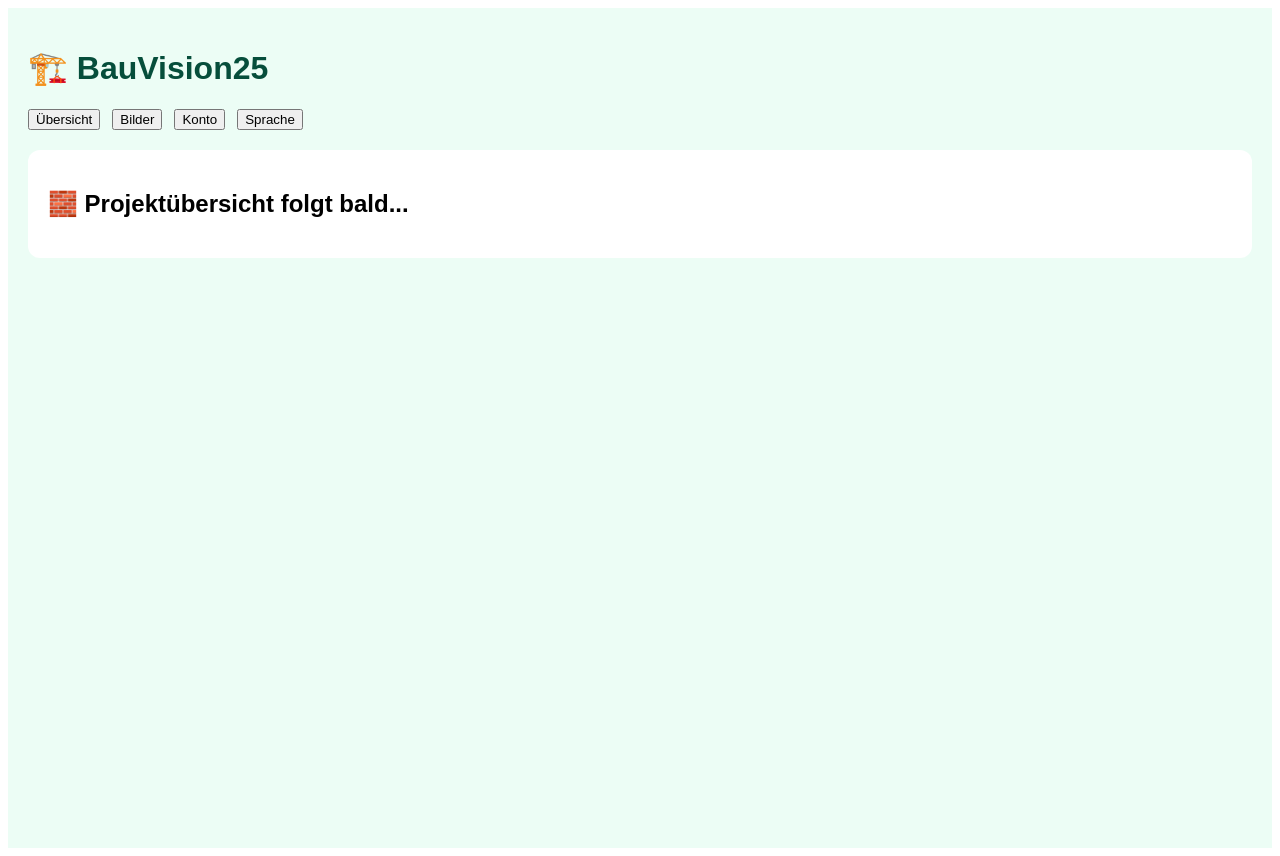
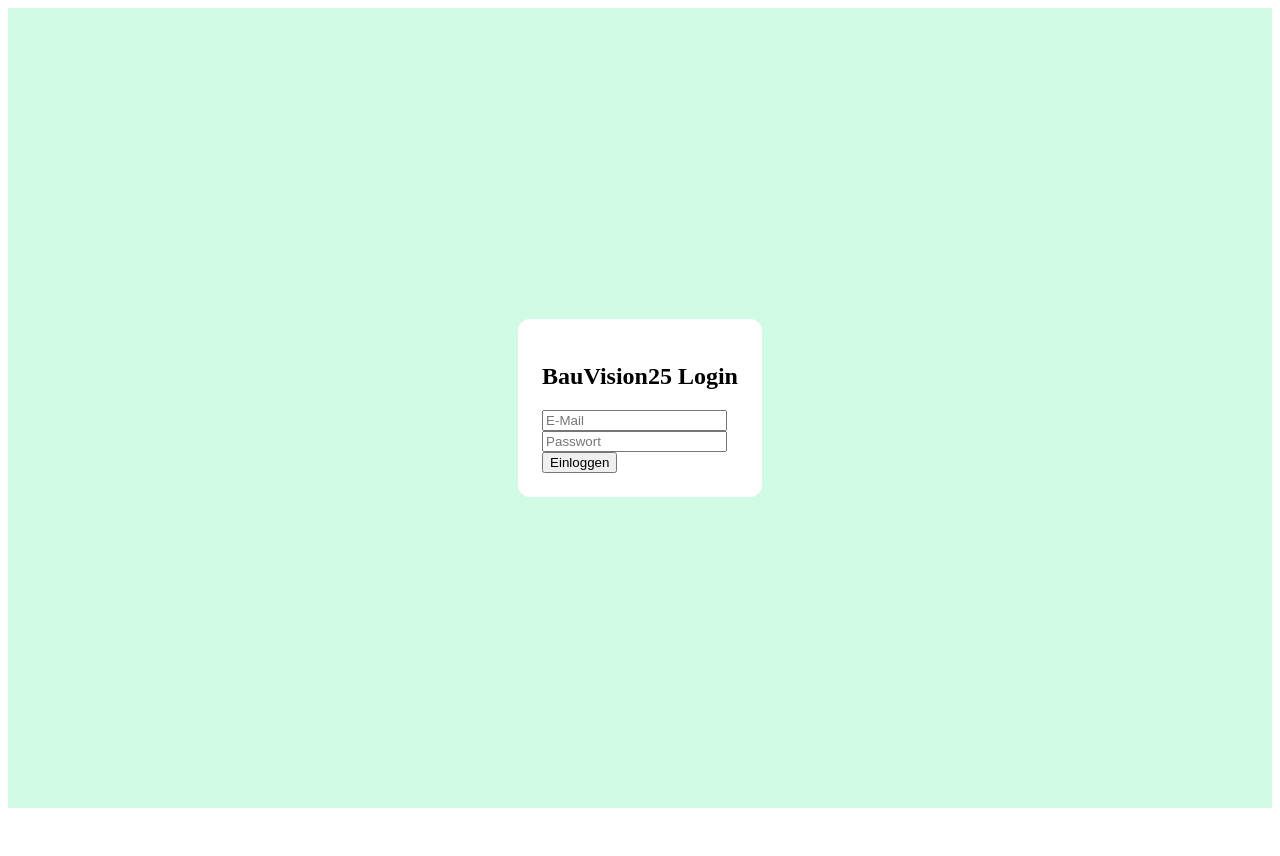
Before and after one commit to Nico2365/BauVision25, a React (Vite) app: page / in a window 1280 px wide. After the commit the page ends 816 px from the top, so only its background shows below. Built offline with nearby package versions, Linux system fonts and the light colour scheme.

Commit message:
Add files via upload

```diff
--- a/index.html
+++ b/index.html
@@ -3,7 +3,7 @@
 <html lang="de">
   <head>
     <meta charset="UTF-8" />
-    <title>BauVision25</title>
+    <title>BauVision25 Projekte</title>
   </head>
   <body>
     <div id="root"></div>
--- a/package.json
+++ b/package.json
@@ -1,7 +1,7 @@
 
 {
-  "name": "bauvision25-next",
-  "version": "1.1.0",
+  "name": "bauvision25-projects",
+  "version": "1.2.0",
   "private": true,
   "scripts": {
     "dev": "vite",
--- a/src/App.jsx
+++ b/src/App.jsx
@@ -1,34 +1,62 @@
 
 import React, { useState } from "react";
-import Dashboard from "./Dashboard.jsx";
-import Account from "./Account.jsx";
-import Upload from "./Upload.jsx";
-import LanguageSwitch from "./LanguageSwitch.jsx";
+import ProjectOverview from "./ProjectOverview.jsx";
+import ProjectDetail from "./ProjectDetail.jsx";
 
 export default function App() {
-  const [page, setPage] = useState("dashboard");
-  const [lang, setLang] = useState("de");
+  const [user, setUser] = useState(null);
+  const [projects, setProjects] = useState({});
+  const [selectedProject, setSelectedProject] = useState(null);
+  const [loginForm, setLoginForm] = useState({ email: "", password: "" });
 
-  const nav = {
-    de: { dashboard: "Übersicht", upload: "Bilder", account: "Konto", lang: "Sprache" },
-    en: { dashboard: "Dashboard", upload: "Upload", account: "Account", lang: "Language" }
+  const handleLogin = () => {
+    if (loginForm.email && loginForm.password) {
+      setUser({ email: loginForm.email });
+    }
   };
 
+  const addProject = (name) => {
+    if (!name || projects[name]) return;
+    setProjects({ ...projects, [name]: [] });
+  };
+
+  const addImageToProject = (projectName, imageURL) => {
+    setProjects({
+      ...projects,
+      [projectName]: [...projects[projectName], imageURL],
+    });
+  };
+
+  if (!user) {
+    return (
+      <div style={{ minHeight: "100vh", background: "#d1fae5", display: "flex", justifyContent: "center", alignItems: "center" }}>
+        <div style={{ background: "white", padding: 24, borderRadius: 12 }}>
+          <h2>BauVision25 Login</h2>
+          <input placeholder="E-Mail" value={loginForm.email} onChange={e => setLoginForm({ ...loginForm, email: e.target.value })} /><br />
+          <input type="password" placeholder="Passwort" value={loginForm.password} onChange={e => setLoginForm({ ...loginForm, password: e.target.value })} /><br />
+          <button onClick={handleLogin}>Einloggen</button>
+        </div>
+      </div>
+    );
+  }
+
+  if (selectedProject) {
+    return (
+      <ProjectDetail
+        name={selectedProject}
+        images={projects[selectedProject]}
+        onBack={() => setSelectedProject(null)}
+        onAddImage={(url) => addImageToProject(selectedProject, url)}
+      />
+    );
+  }
+
   return (
-    <div style={{ fontFamily: 'Arial', background: '#ecfdf5', minHeight: '100vh', padding: 20 }}>
-      <h1 style={{ color: '#064e3b' }}>🏗️ BauVision25</h1>
-      <div style={{ display: 'flex', gap: 12, marginBottom: 20 }}>
-        <button onClick={() => setPage("dashboard")}>{nav[lang].dashboard}</button>
-        <button onClick={() => setPage("upload")}>{nav[lang].upload}</button>
-        <button onClick={() => setPage("account")}>{nav[lang].account}</button>
-        <button onClick={() => setPage("lang")}>{nav[lang].lang}</button>
-      </div>
-      <div style={{ background: 'white', padding: 20, borderRadius: 12 }}>
-        {page === "dashboard" && <Dashboard lang={lang} />}
-        {page === "upload" && <Upload lang={lang} />}
-        {page === "account" && <Account lang={lang} />}
-        {page === "lang" && <LanguageSwitch lang={lang} setLang={setLang} />}
-      </div>
-    </div>
+    <ProjectOverview
+      projects={Object.keys(projects)}
+      onSelect={setSelectedProject}
+      onAdd={addProject}
+      user={user}
+    />
   );
 }
--- /dev/null
+++ b/src/ProjectDetail.jsx
@@ -0,0 +1,35 @@
+
+import React from "react";
+
+export default function ProjectDetail({ name, images, onBack, onAddImage }) {
+  const handleUpload = (e) => {
+    const files = Array.from(e.target.files);
+    files.forEach(file => {
+      const reader = new FileReader();
+      reader.onloadend = () => {
+        onAddImage(reader.result);
+      };
+      reader.readAsDataURL(file);
+    });
+  };
+
+  return (
+    <div style={{ padding: 20 }}>
+      <h2 style={{ color: "#064e3b" }}>📂 Projekt: {name}</h2>
+      <button onClick={onBack}>🔙 Zurück zur Übersicht</button>
+      <h3>Bilder & Pläne hochladen</h3>
+      <input type="file" multiple accept="image/*,.pdf" onChange={handleUpload} />
+      <div style={{ display: 'flex', flexWrap: 'wrap', gap: 10, marginTop: 10 }}>
+        {images.map((src, i) => (
+          <div key={i} style={{ border: '1px solid #ccc', padding: 5 }}>
+            {src.includes("application/pdf") ? (
+              <span>📄 PDF hochgeladen</span>
+            ) : (
+              <img src={src} alt="preview" width={100} />
+            )}
+          </div>
+        ))}
+      </div>
+    </div>
+  );
+}
--- /dev/null
+++ b/src/ProjectOverview.jsx
@@ -0,0 +1,32 @@
+
+import React, { useState } from "react";
+
+export default function ProjectOverview({ projects, onSelect, onAdd, user }) {
+  const [newProject, setNewProject] = useState("");
+
+  return (
+    <div style={{ padding: 20 }}>
+      <h1 style={{ color: "#065f46" }}>🏗️ BauVision25 – Projektübersicht</h1>
+      <p>Angemeldet als: {user.email}</p>
+      <input
+        placeholder="Neue Baustelle anlegen"
+        value={newProject}
+        onChange={(e) => setNewProject(e.target.value)}
+        onKeyDown={(e) => {
+          if (e.key === "Enter") {
+            onAdd(newProject);
+            setNewProject("");
+          }
+        }}
+      />
+      <div style={{ marginTop: 20 }}>
+        {projects.map((name, i) => (
+          <div key={i} style={{ padding: 10, border: "1px solid #ccc", marginBottom: 8 }}>
+            <strong>{name}</strong><br />
+            <button onClick={() => onSelect(name)}>🧱 Öffnen</button>
+          </div>
+        ))}
+      </div>
+    </div>
+  );
+}
```
